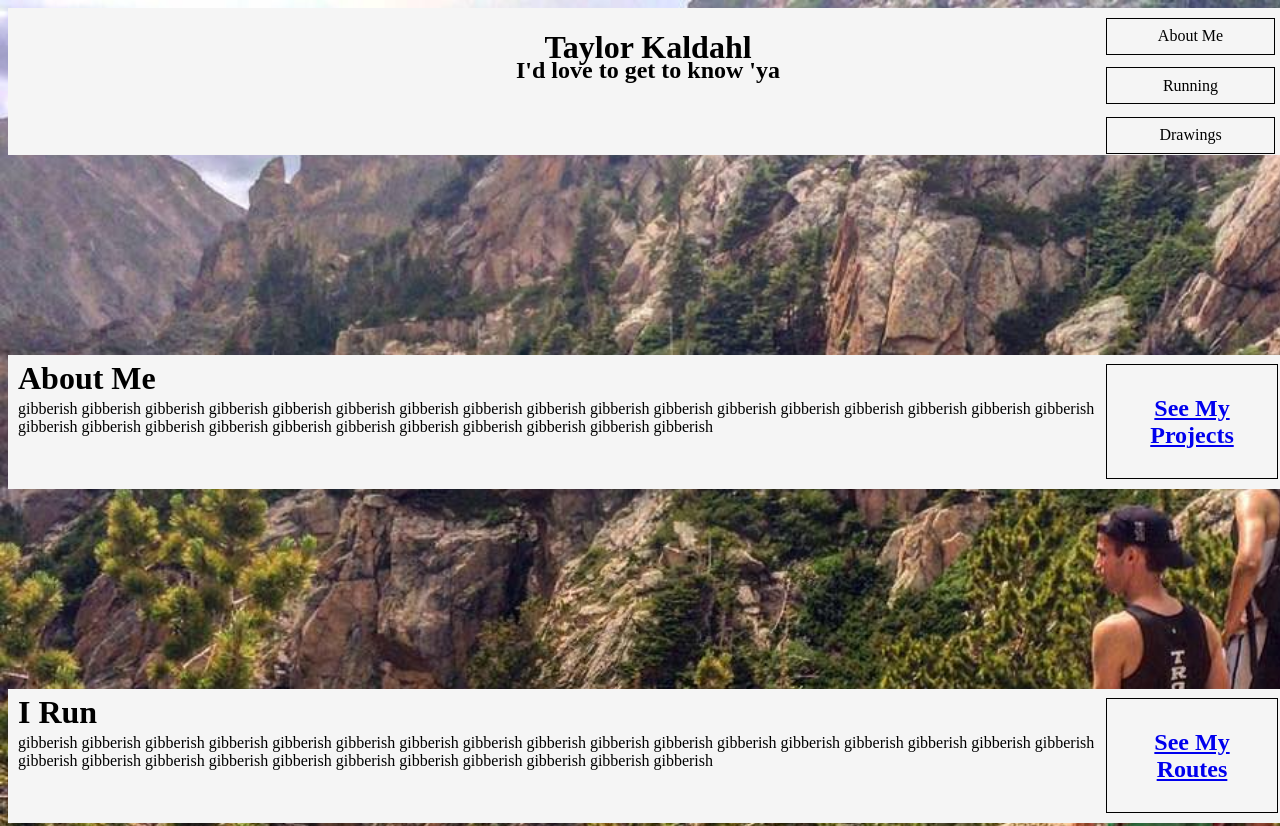
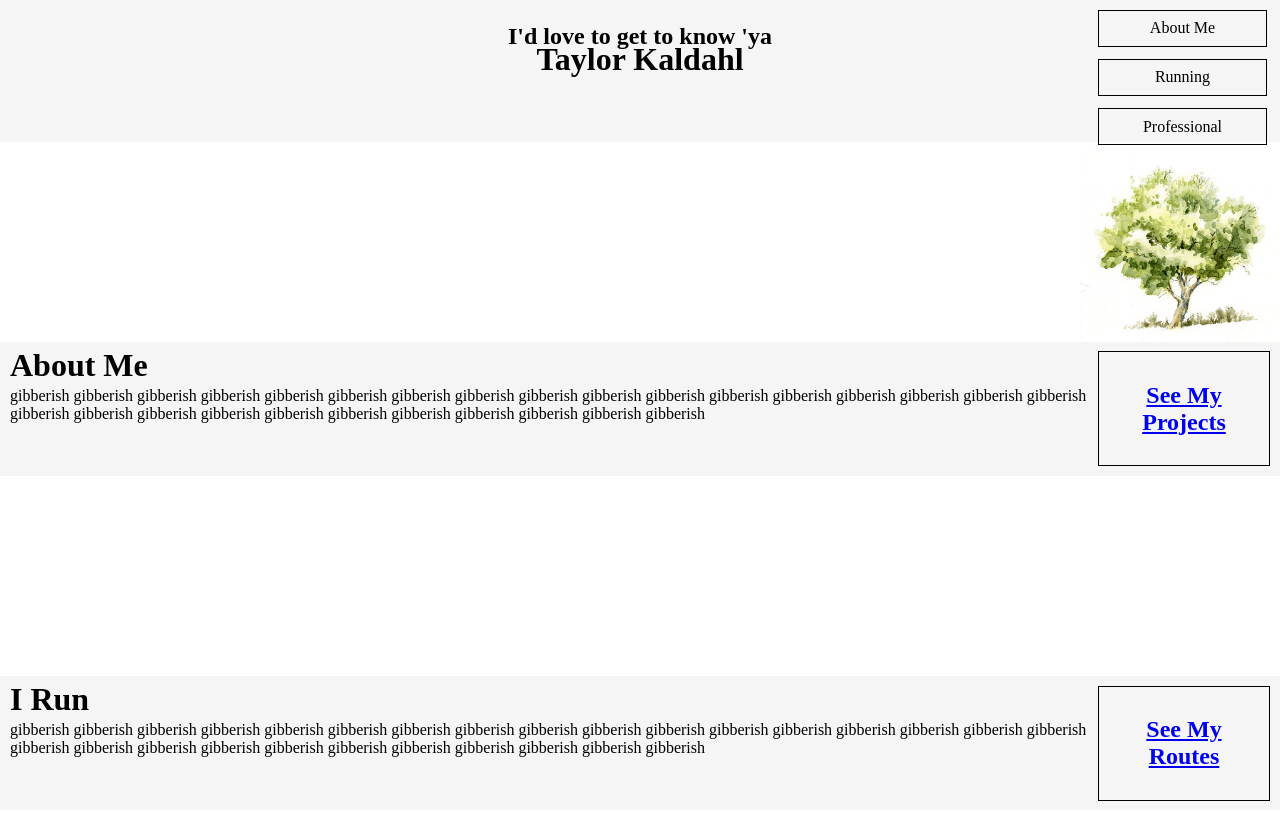
Before and after one commit to Tkaldahl/Tkaldahl2.github.io, a plain HTML site: page index.html in a window 1280 px wide. Shown: the top 826 px of the page. Drawn offline with Linux system fonts and the light colour scheme.

Commit message:
added styles

```diff
--- a/index.html
+++ b/index.html
@@ -12,9 +12,15 @@
         <h1>Taylor Kaldahl</h1>
         <h2>I'd love to get to know 'ya</h2>
         <ol>
-            <nav>About Me</nav>
-            <nav>Running</nav>
-            <nav>Drawings</nav>
+            <nav>
+                <a href="">About Me</a>
+            </nav>
+            <nav>
+                <a href="">Running</a>
+            </nav>
+            <nav>
+                <a href="">Professional</a>
+            </nav>
         </ol>
 
     </header>
@@ -23,7 +29,7 @@
             <h1>About Me</h1>
             <p>gibberish gibberish gibberish gibberish gibberish gibberish gibberish gibberish gibberish gibberish gibberish gibberish gibberish gibberish gibberish gibberish gibberish gibberish gibberish gibberish gibberish gibberish gibberish gibberish gibberish gibberish gibberish gibberish </p>
             <aside>
-                <a href="https://github.com/Tkaldahl">
+                <a href="https://github.com/Tkaldahl" target="_blank">
                     <h2>
                         See My Projects
                     </h2>
@@ -34,7 +40,7 @@
             <h1>I Run</h1>
             <p>gibberish gibberish gibberish gibberish gibberish gibberish gibberish gibberish gibberish gibberish gibberish gibberish gibberish gibberish gibberish gibberish gibberish gibberish gibberish gibberish gibberish gibberish gibberish gibberish gibberish gibberish gibberish gibberish </p>
             <aside>
-                <a href="https://connect.garmin.com/modern/profile/TKaldahl">
+                <a href="https://connect.garmin.com/modern/profile/TKaldahl" target="_blank">
                     <h2>
                         See My Routes
                     </h2>
--- a/style.css
+++ b/style.css
@@ -1,8 +1,14 @@
 body {
+
     min-height: 900px;
     width: 100%;
-    background: url(./images/Hiking\ Picture.jpg);
-    background-size: cover;
+    padding: 0;
+    margin: 0;
+    background: url(./images/watercolor\ tree.jpg);
+    background-size: 200px auto;
+    background-repeat: no-repeat;
+    background-attachment: fixed;
+    background-position: right 150px;
 }
 
 header {
@@ -15,11 +21,13 @@ header {
 header h1 {
     grid-area: 1 / 2 / 2 / 3;
     text-align: center;
+    padding: 20px 0 0 0px;
 }
 
 header h2 {
     grid-area: 2 / 2 / 3 / 3;
     text-align: center;
+    margin-top: -5px;
 }
 header ol {
     display: grid;
@@ -37,6 +45,13 @@ nav {
     border-width: 1px;
 }
 
+nav a{
+    text-decoration: none;
+}
+
+a:visited {
+    color: black;
+}
 main {
     display: grid;
     grid-template: 1fr 1fr 1fr / 100%;
```
Also changed, not shown: images/watercolor tree.jpg (added).
